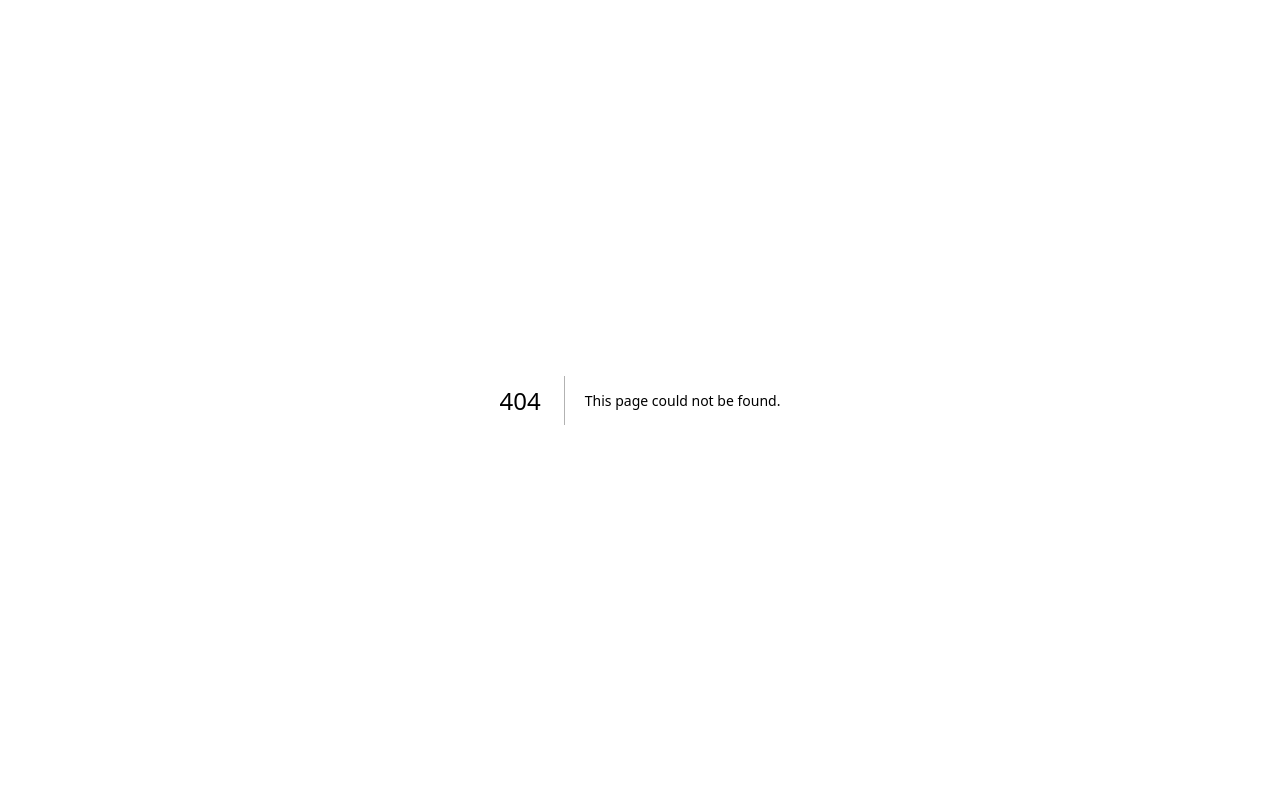
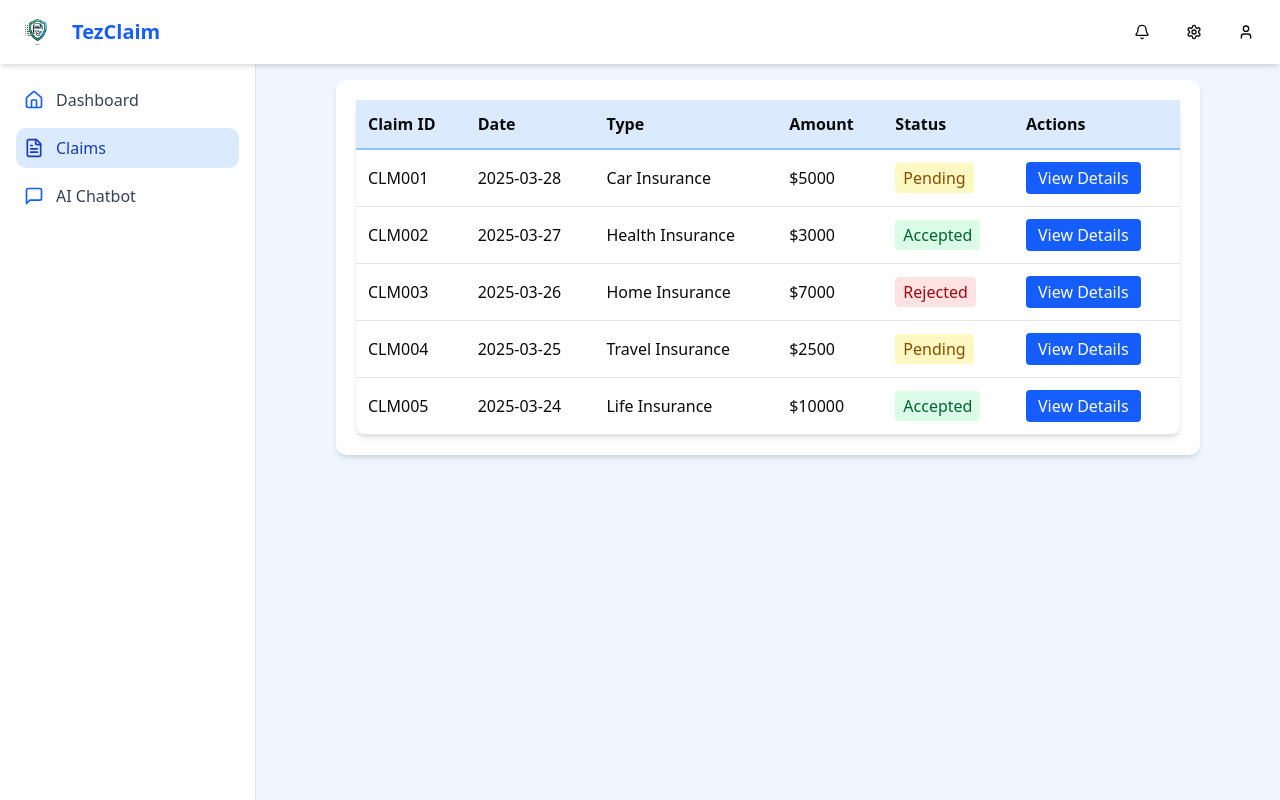
Before and after one commit to 20-HITESH-04/HackVerse_Brogrammers, a Next.js app in the folder my-app/: page /user/claims in a window 1280 px wide. Before the commit this address had no page. Built offline with nearby package versions, Linux system fonts and the light colour scheme.

Commit message:
ui changes

```diff
--- a/my-app/app/(auth)/admin/signin/page.jsx
+++ b/my-app/app/(auth)/admin/signin/page.jsx
@@ -8,7 +8,6 @@ import { Input } from "@/components/ui/input";
 import { Label } from "@/components/ui/label";
 import { Card, CardContent, CardHeader, CardTitle } from "@/components/ui/card";
 import axios from 'axios';
-
 import { useRouter } from 'next/navigation';
 
 export default function AdminSignin() {
@@ -27,7 +26,10 @@ export default function AdminSignin() {
     try {
       const response = await axios.post('http://localhost:3001/api/admin/login', formData);
       console.log('Admin Signin Success:', response.data);
-      // Handle success (e.g., store token, redirect)
+
+      localStorage.setItem("_id", response.data._id);
+      localStorage.setItem("token", response.data.token);
+
       // Redirect to admin home on successful login
       router.push('/admin/home');
     } catch (err) {
@@ -37,7 +39,7 @@ export default function AdminSignin() {
   };
 
   return (
-    <div className="min-h-screen flex items-center justify-center bg-gradient-to-br from-green-100 to-green-300 relative">
+    <div className="min-h-screen flex items-center justify-center bg-gradient-to-br from-blue-100 to-blue-300 relative">
       <div className="absolute inset-0 bg-white/30 backdrop-blur-md rounded-lg shadow-xl p-6 flex items-center justify-center">
         <Card className="w-full max-w-md bg-white shadow-lg rounded-xl overflow-hidden border border-gray-200">
           <CardHeader className="text-center pb-4">
@@ -48,9 +50,7 @@ export default function AdminSignin() {
               height={120}
               className="mx-auto mb-4"
             />
-            <CardTitle className="text-2xl font-bold text-gray-800 flex items-center justify-center gap-2">
-              <ShieldCheck className="text-green-600" size={28} /> Admin Login
-            </CardTitle>
+            <CardTitle className="text-2xl font-bold text-gray-800">Admin Login</CardTitle>
             <p className="text-gray-500 mt-1 text-sm">Secure Access to Admin Panel</p>
           </CardHeader>
 
@@ -69,7 +69,7 @@ export default function AdminSignin() {
                     value={formData.email}
                     onChange={handleInputChange}
                     placeholder="Enter admin email"
-                    className="pl-10 bg-gray-100 focus:ring-green-500 focus:border-green-500"
+                    className="pl-10 bg-gray-100 focus:ring-blue-500 focus:border-blue-500"
                   />
                 </div>
               </div>
@@ -86,26 +86,30 @@ export default function AdminSignin() {
                     value={formData.password}
                     onChange={handleInputChange}
                     placeholder="Enter admin password"
-                    className="pl-10 bg-gray-100 focus:ring-green-500 focus:border-green-500"
+                    className="pl-10 bg-gray-100 focus:ring-blue-500 focus:border-blue-500"
                   />
                 </div>
               </div>
 
-              <Button type="submit" className="w-full bg-green-600 hover:bg-green-700 text-white font-semibold py-2 rounded-lg shadow-md transition-all">
+              <Button type="submit" className="w-full bg-blue-600 hover:bg-blue-700 text-white font-semibold py-2 rounded-lg shadow-md transition-all">
                 Sign In
               </Button>
             </form>
+
+            <div className="text-center text-sm text-gray-600 mt-4 pb-4 space-y-2">
+              <p>
+                Don't have an account? <Link href="/admin/signup" className="text-blue-600 hover:underline">Sign up</Link>
+              </p>
+              <p>
+                Are you a user? <Link href="/user/signin" className="text-blue-600 hover:underline">Applicant Login</Link>
+              </p>
+            </div>
           </CardContent>
-
-          <p className="text-center text-sm text-gray-600 mt-4 pb-4">
-            Don't have an account? <Link href="/admin/signup" className="text-green-600 hover:underline">Sign up</Link>
-          </p>
         </Card>
       </div>
     </div>
   );
 }
-
 
 
 // 'use client';
--- a/my-app/app/(auth)/admin/signup/page.jsx
+++ b/my-app/app/(auth)/admin/signup/page.jsx
@@ -3,14 +3,12 @@ import React, { useState } from 'react';
 import axios from 'axios';
 import Image from 'next/image';
 import Link from 'next/link';
-import { LockKeyhole, Mail, UserPlus, ShieldCheck, KeyRound } from 'lucide-react';
+import { LockKeyhole, Mail, UserPlus, KeyRound } from 'lucide-react';
 import { Button } from "@/components/ui/button";
 import { Input } from "@/components/ui/input";
 import { Label } from "@/components/ui/label";
 import { Card, CardContent, CardHeader, CardTitle } from "@/components/ui/card";
-
 import { useRouter } from 'next/navigation';
-
 
 export default function AdminSignup() {
   const router = useRouter();
@@ -22,6 +20,8 @@ export default function AdminSignup() {
     adminKey: ''
   });
 
+  const [error, setError] = useState('');
+
   const handleInputChange = (e) => {
     const { name, value } = e.target;
     setFormData((prevState) => ({ ...prevState, [name]: value }));
@@ -29,14 +29,15 @@ export default function AdminSignup() {
 
   const handleSignup = async (e) => {
     e.preventDefault();
+    setError('');
 
     if (formData.password !== formData.confirmPassword) {
-      alert('Passwords do not match!');
+      setError('Passwords do not match!');
       return;
     }
 
     if (formData.adminKey !== 'ADMIN2024') {
-      alert('Invalid admin registration key!');
+      setError('Invalid admin registration key!');
       return;
     }
 
@@ -48,35 +49,34 @@ export default function AdminSignup() {
       });
 
       console.log('Admin Signup Success:', response.data);
-      alert('Signup successful! Please log in.');
 
-      // Redirect to admin home on successful login
-      router.push('/admin/home');
+      // Redirect to admin signin on successful signup
+      router.push('/admin/signin');
     } catch (error) {
       console.error('Signup Error:', error.response?.data || error.message);
-      alert(error.response?.data?.message || 'Signup failed. Please try again.');
+      setError(error.response?.data?.message || 'Signup failed. Please try again.');
     }
   };
 
   return (
-    <div className="h-screen flex items-center justify-center bg-gradient-to-br from-green-100 to-green-300 p-4">
-      <Card className="w-full max-w-md bg-white shadow-lg rounded-xl overflow-hidden border border-gray-200 p-6 max-h-full">
+    <div className="min-h-screen flex items-center justify-center bg-gradient-to-br from-blue-100 to-blue-300 relative">
+      <div className="absolute inset-0 bg-white/30 backdrop-blur-md rounded-lg shadow-xl p-6 flex items-center justify-center">
+        <Card className="w-full max-w-md bg-white shadow-lg rounded-xl overflow-hidden border border-gray-200">
           <CardHeader className="text-center pb-4">
             <Image
               src="/tez_claim_logo.png"
               alt="FinTech Logo"
-            width={100}
-            height={100}
+              width={120}
+              height={120}
               className="mx-auto mb-4"
             />
-          <CardTitle className="text-2xl font-bold text-gray-800 flex items-center justify-center gap-2">
-            <ShieldCheck className="text-green-600" size={28} /> Admin Signup
-          </CardTitle>
+            <CardTitle className="text-2xl font-bold text-gray-800">Admin Signup</CardTitle>
             <p className="text-gray-500 mt-1 text-sm">Create an Admin Account</p>
           </CardHeader>
 
           <CardContent>
-          <form onSubmit={handleSignup} className="space-y-4">
+            {error && <p className="text-red-500 text-sm text-center mb-2">{error}</p>}
+            <form onSubmit={handleSignup} className="space-y-5">
               <div className="space-y-1">
                 <Label htmlFor="fullName" className="text-gray-700 font-medium">Full Name</Label>
                 <div className="relative">
@@ -89,7 +89,7 @@ export default function AdminSignup() {
                     value={formData.fullName}
                     onChange={handleInputChange}
                     placeholder="Enter full name"
-                  className="pl-10 bg-gray-100 focus:ring-green-500 focus:border-green-500"
+                    className="pl-10 bg-gray-100 focus:ring-blue-500 focus:border-blue-500"
                   />
                 </div>
               </div>
@@ -106,7 +106,7 @@ export default function AdminSignup() {
                     value={formData.email}
                     onChange={handleInputChange}
                     placeholder="Enter email"
-                  className="pl-10 bg-gray-100 focus:ring-green-500 focus:border-green-500"
+                    className="pl-10 bg-gray-100 focus:ring-blue-500 focus:border-blue-500"
                   />
                 </div>
               </div>
@@ -123,7 +123,7 @@ export default function AdminSignup() {
                     value={formData.password}
                     onChange={handleInputChange}
                     placeholder="Enter password"
-                  className="pl-10 bg-gray-100 focus:ring-green-500 focus:border-green-500"
+                    className="pl-10 bg-gray-100 focus:ring-blue-500 focus:border-blue-500"
                   />
                 </div>
               </div>
@@ -140,7 +140,7 @@ export default function AdminSignup() {
                     value={formData.confirmPassword}
                     onChange={handleInputChange}
                     placeholder="Confirm password"
-                  className="pl-10 bg-gray-100 focus:ring-green-500 focus:border-green-500"
+                    className="pl-10 bg-gray-100 focus:ring-blue-500 focus:border-blue-500"
                   />
                 </div>
               </div>
@@ -157,21 +157,22 @@ export default function AdminSignup() {
                     value={formData.adminKey}
                     onChange={handleInputChange}
                     placeholder="Enter admin registration key"
-                  className="pl-10 bg-gray-100 focus:ring-green-500 focus:border-green-500"
+                    className="pl-10 bg-gray-100 focus:ring-blue-500 focus:border-blue-500"
                   />
                 </div>
               </div>
 
-            <Button type="submit" className="w-full bg-green-600 hover:bg-green-700 text-white font-semibold py-2 rounded-lg shadow-md transition-all">
+              <Button type="submit" className="w-full bg-blue-600 hover:bg-blue-700 text-white font-semibold py-2 rounded-lg shadow-md transition-all">
                 Create Admin Account
               </Button>
 
-            <p className="text-center text-sm text-gray-600 mt-4">
-              Already have an account? <Link href="/admin/signin" className="text-green-600 hover:underline">Sign in</Link>
+              <p className="text-center text-sm text-gray-600 mt-4 pb-4">
+                Already have an account? <Link href="/admin/signin" className="text-blue-600 hover:underline">Sign in</Link>
               </p>
             </form>
           </CardContent>
         </Card>
       </div>
+    </div>
   );
 }
--- a/my-app/app/page.js
+++ b/my-app/app/page.js
@@ -1,9 +1,5 @@
-import Image from "next/image";
+import { redirect } from 'next/navigation';
 
 export default function Home() {
-  return (
-    <div>
-      Hello
-    </div>
-  );
+  redirect('/user/signin');
 }
--- a/my-app/app/user/chatbot/page.jsx
+++ b/my-app/app/user/chatbot/page.jsx
@@ -54,8 +54,8 @@ const ChatPage = () => {
         <main className="md:ml-64 mt-16 flex flex-col w-full h-[calc(100vh-4rem)] relative">
           {/* Chat Messages Area */}
           <div className="flex-grow overflow-y-auto p-6 space-y-4 bg-white shadow-inner">
-            <div className="text-center text-blue-500 py-2 text-sm italic">
-              Enter how you are feeling? Describe symptoms in detail for accurate help.
+            <div className="text-center text-blue-500 py-2 text-lg italic">
+              Hi! I am Tezi. TezClaim's personalized insurance assistant. How can I help you today?
             </div>
             {messages.map((msg, index) => (
               <div key={index} className={`flex ${msg.sender === "user" ? "justify-end" : "justify-start"}`}>
--- /dev/null
+++ b/my-app/app/user/claims/page.jsx
@@ -0,0 +1,73 @@
+'use client';
+
+import React from 'react';
+import { Navbar } from '../../../Components/user/Navbar';
+import { Sidebar } from '../../../Components/user/Sidebar';
+
+const MOCK_CLAIMS = [
+    { id: 'CLM001', date: '2025-03-28', type: 'Car Insurance', customerName: 'John Doe', amount: 5000, status: 'Pending', urgency: 'High' },
+    { id: 'CLM002', date: '2025-03-27', type: 'Health Insurance', customerName: 'Jane Smith', amount: 3000, status: 'Accepted', urgency: 'Medium' },
+    { id: 'CLM003', date: '2025-03-26', type: 'Home Insurance', customerName: 'Alice Brown', amount: 7000, status: 'Rejected', urgency: 'Low' },
+    { id: 'CLM004', date: '2025-03-25', type: 'Travel Insurance', customerName: 'Bob Wilson', amount: 2500, status: 'Pending', urgency: 'High' },
+    { id: 'CLM005', date: '2025-03-24', type: 'Life Insurance', customerName: 'Emma Johnson', amount: 10000, status: 'Accepted', urgency: 'Medium' }
+];
+
+const getStatusColor = (status) => {
+    switch (status) {
+        case 'Pending': return 'bg-yellow-100 text-yellow-800';
+        case 'Accepted': return 'bg-green-100 text-green-800';
+        case 'Rejected': return 'bg-red-100 text-red-800';
+        default: return 'bg-gray-100 text-gray-800';
+    }
+};
+
+export default function ClaimsPage() {
+    return (
+        <div className="flex min-h-screen bg-blue-50">
+            {/* Sidebar with fixed width */}
+            <div className="w-64">
+                <Sidebar />
+            </div>
+            {/* Main Content Area */}
+            <div className="flex-1 flex flex-col">
+                <Navbar />
+                <div className="p-20">
+                    <div className="bg-white rounded-lg shadow-md p-5">
+                        <table className="w-full border-collapse bg-white shadow-md rounded-lg">
+                            <thead>
+                                <tr className="bg-blue-100 text-left">
+                                    <th className="p-3 border-b-2 border-blue-300">Claim ID</th>
+                                    <th className="p-3 border-b-2 border-blue-300">Date</th>
+                                    <th className="p-3 border-b-2 border-blue-300">Type</th>
+                                    <th className="p-3 border-b-2 border-blue-300">Amount</th>
+                                    <th className="p-3 border-b-2 border-blue-300">Status</th>
+                                    <th className="p-3 border-b-2 border-blue-300">Actions</th>
+                                </tr>
+                            </thead>
+                            <tbody>
+                                {MOCK_CLAIMS.map((claim) => (
+                                    <tr key={claim.id} className="border-b">
+                                        <td className="p-3">{claim.id}</td>
+                                        <td className="p-3">{claim.date}</td>
+                                        <td className="p-3">{claim.type}</td>
+                                        <td className="p-3">${claim.amount}</td>
+                                        <td className="p-3">
+                                            <span className={`px-2 py-1 rounded ${getStatusColor(claim.status)}`}>
+                                                {claim.status}
+                                            </span>
+                                        </td>
+                                        <td className="p-3">
+                                            <button className="bg-blue-600 text-white px-3 py-1 rounded hover:bg-blue-700">
+                                                View Details
+                                            </button>
+                                        </td>
+                                    </tr>
+                                ))}
+                            </tbody>
+                        </table>
+                    </div>
+                </div>
+            </div>
+        </div>
+    );
+}
```
Also changed, not shown: my-app/app/(auth)/user/signin/page.jsx (+173 -60 lines). Lines whose indentation alone changed are shown as unchanged.
